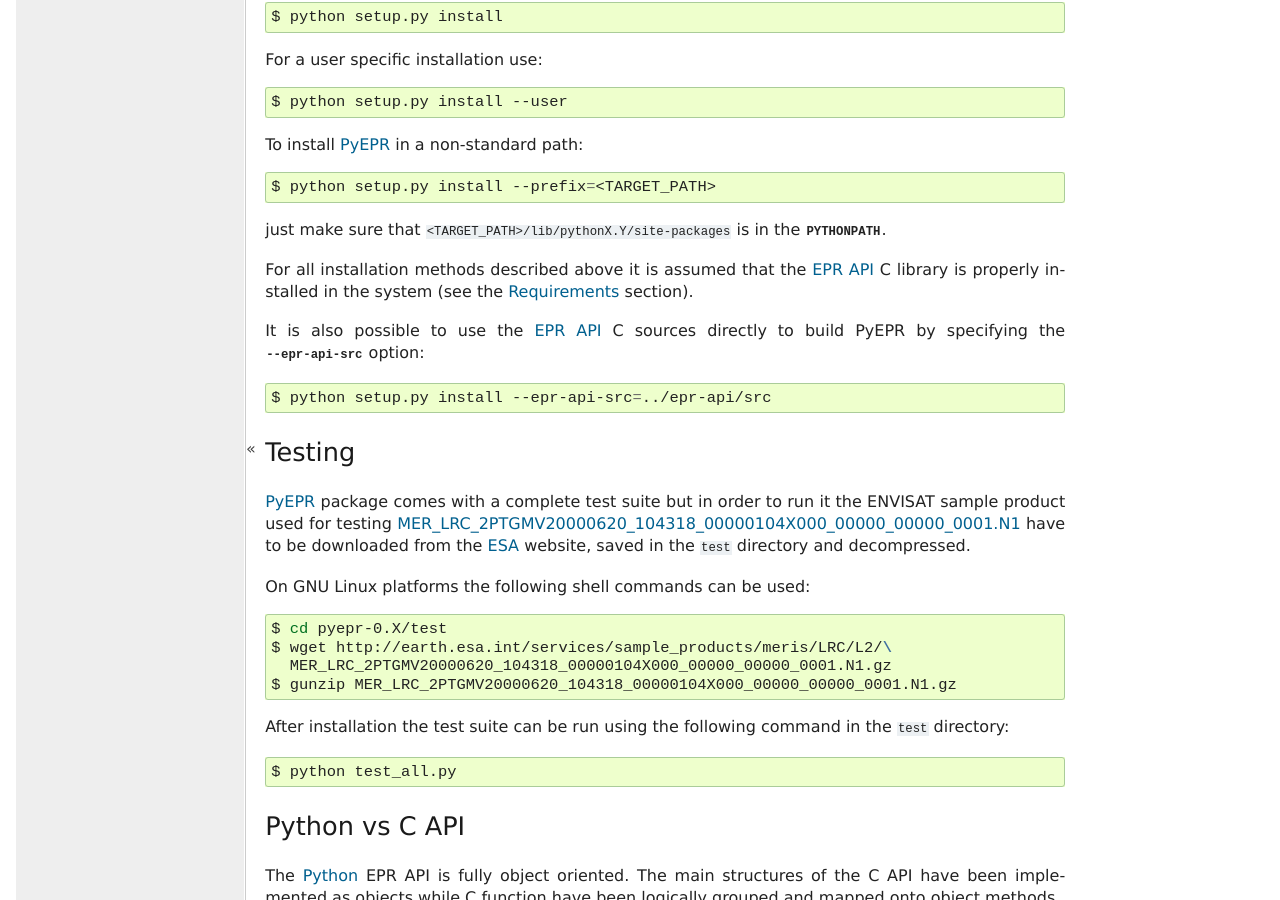
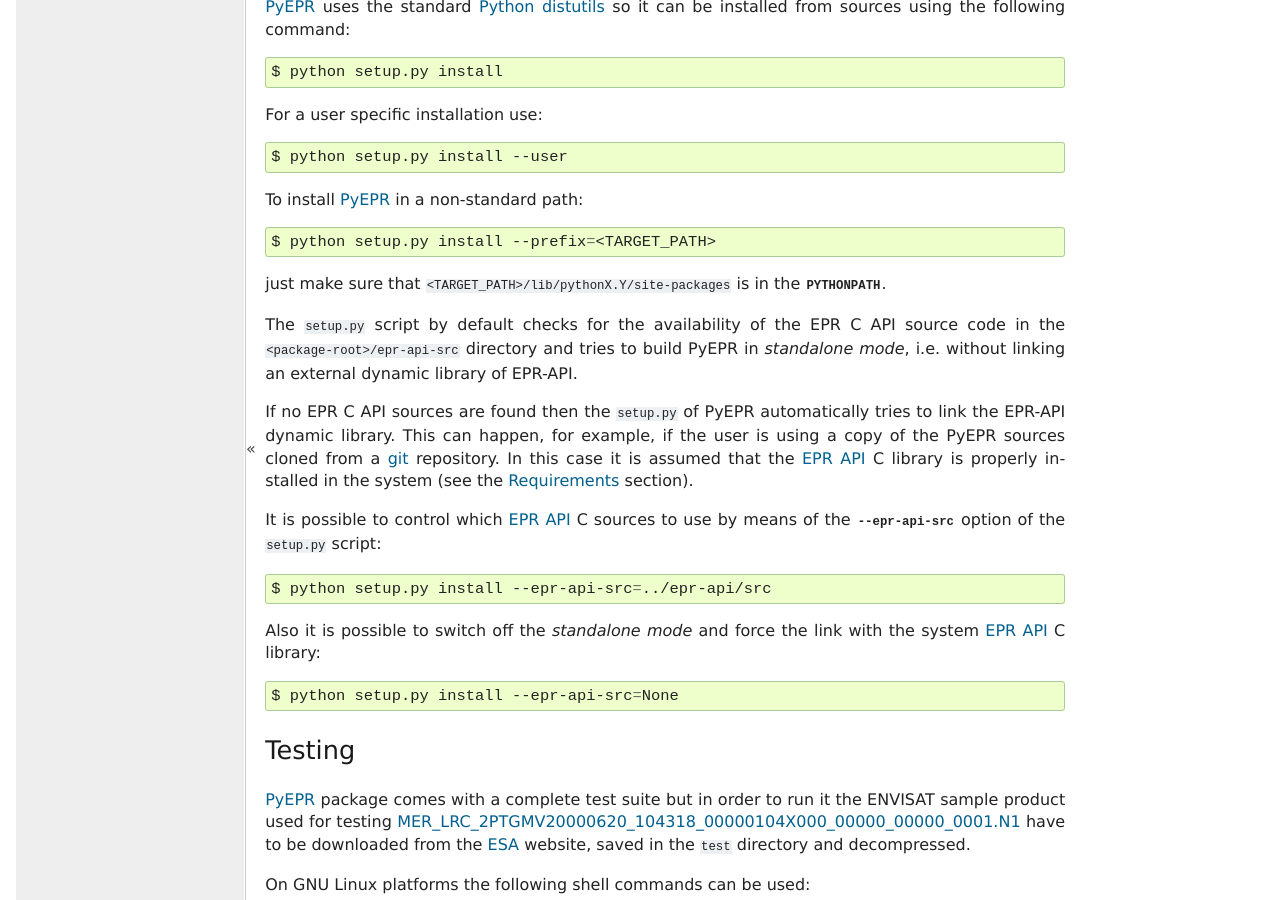
Before and after one commit to avalentino/pyepr, a Sphinx documentation site: the page built from doc/usermanual.txt, in a window 1280 px wide and 900 px high, scrolled down 1721 px. Built offline with Sphinx 7.4.7, drawn with Linux system fonts in a browser that asks for light colours; formulas are drawn with MathJax 3; some of the changed text lies outside the part shown.

Commit message:
The setup.py script now supports the standalone mode
Now pyepr can be distributed together with a copy of the EPR C API
sources so that no external C library is required to build it.

This features also makes it easier to install pyepr using pip.

```diff
--- a/doc/NEWS.txt
+++ b/doc/NEWS.txt
@@ -2,12 +2,20 @@
 ==============
 
 
-PyEPR 0.X.Y (in development)
+PyEPR 0.6.2 (in development)
 ----------------------------
 
-* more datailed error messages in case of open failures
+* more detailed error messages in case of open failures
 * new sphinx theme for the HTML documentation
-* `Travis-CI`_ has been setup for the project
+* `Travis-CI`_ has been set-up for the project
+* now the source tar-ball also includes a copy of the EPR C API sources
+  so that no external C library is required to build PyEPR.
+
+  This features also makes it easier to install PyEPR using pip.
+
+  The user can still guild PyEPR against a system version of the ERP-API
+  library simply using the :option:`--epr-api-src` option of the
+  :file:`setup.py` script with "None"" as value.
 
 .. _`Travis-CI`: https://travis-ci.org/avalentino/pyepr
 
--- a/doc/usermanual.txt
+++ b/doc/usermanual.txt
@@ -46,7 +46,8 @@
 
 * Python2_ >= 2.6 or Python3_ >= 3.1
 * numpy_ >= 1.3.0
-* `EPR API`_ >= 2.2
+* `EPR API`_ >= 2.2 (optional, since PyEPR 0.6.2 the source tar-ball comes
+   with a copy of the PER C API sources)
 * a reasonably updated C compiler [#]_ (build only)
 * Cython_ >= 0.13 [#]_ (build only)
 
@@ -118,13 +119,27 @@
 just make sure that :file:`<TARGET_PATH>/lib/pythonX.Y/site-packages` is in
 the :envvar:`PYTHONPATH`.
 
-For all installation methods described above it is assumed that the `EPR API`_
-C library is properly installed in the system (see the Requirements_ section).
+The :file:`setup.py` script by default checks for the availability of the
+EPR C API source code in the :file:`<package-root>/epr-api-src` directory
+and tries to build PyEPR in *standalone mode*, i.e. without linking an
+external dynamic library of EPR-API.
 
-It is also possible to use the `EPR API`_ C sources directly to build PyEPR by
-specifying the  :option:`--epr-api-src` option::
+If no EPR C API sources are found then the :file:`setup.py` of PyEPR
+automatically tries to link the EPR-API dynamic library.
+This can happen, for example, if the user is using a copy of the PyEPR
+sources cloned from a git_ repository.
+In this case it is assumed that the `EPR API`_ C library is properly
+installed in the system (see the Requirements_ section).
+
+It is possible to control which `EPR API`_ C sources to use by means of the
+:option:`--epr-api-src` option of the :file:`setup.py` script::
 
     $ python setup.py install --epr-api-src=../epr-api/src
+
+Also it is possible to switch off the *standalone mode* and force the link
+with the system `EPR API`_ C library::
+
+    $ python setup.py install --epr-api-src=None
 
 .. _pip: http://pypi.python.org/pypi/pip
 .. _easy_install: http://pypi.python.org/pypi/setuptools#using-setuptools-and-easyinstall
```
Also changed, not shown: other parts of doc/usermanual.txt (+1 -1 lines), setup.py (+51 -10 lines), 2 other files.
